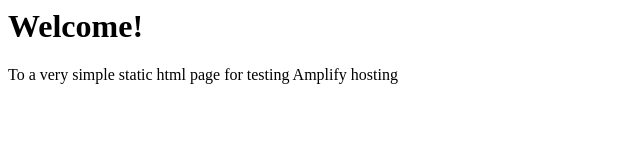
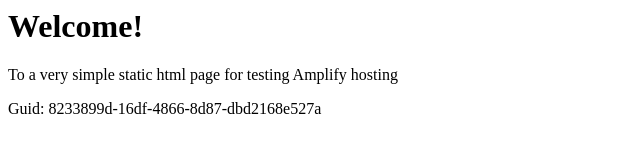
Before and after one commit to aws-aemilia-sfo/Github-PR-Commit-Integration-Test-DoNotTouch-Gith-OKSLNVO2-v1-prod-us-west-1, a website: page src/index.html in a window 1280 px wide. Shown: the whole page, without its empty margins (0-640 px from the left). Drawn offline with Linux system fonts and the light colour scheme.

Commit message:
commit from integ tests

```diff
--- a/src/index.html
+++ b/src/index.html
@@ -1,3 +1,5 @@
+
+
 <html lang="en">
 
 <head>
@@ -10,6 +12,6 @@
 <body>
     <h1>Welcome!</h1>
     <p>To a very simple static html page for testing Amplify hosting</p>
-</body>
+    <p>Guid: 8233899d-16df-4866-8d87-dbd2168e527a</p></body>
 
 </html>
```
